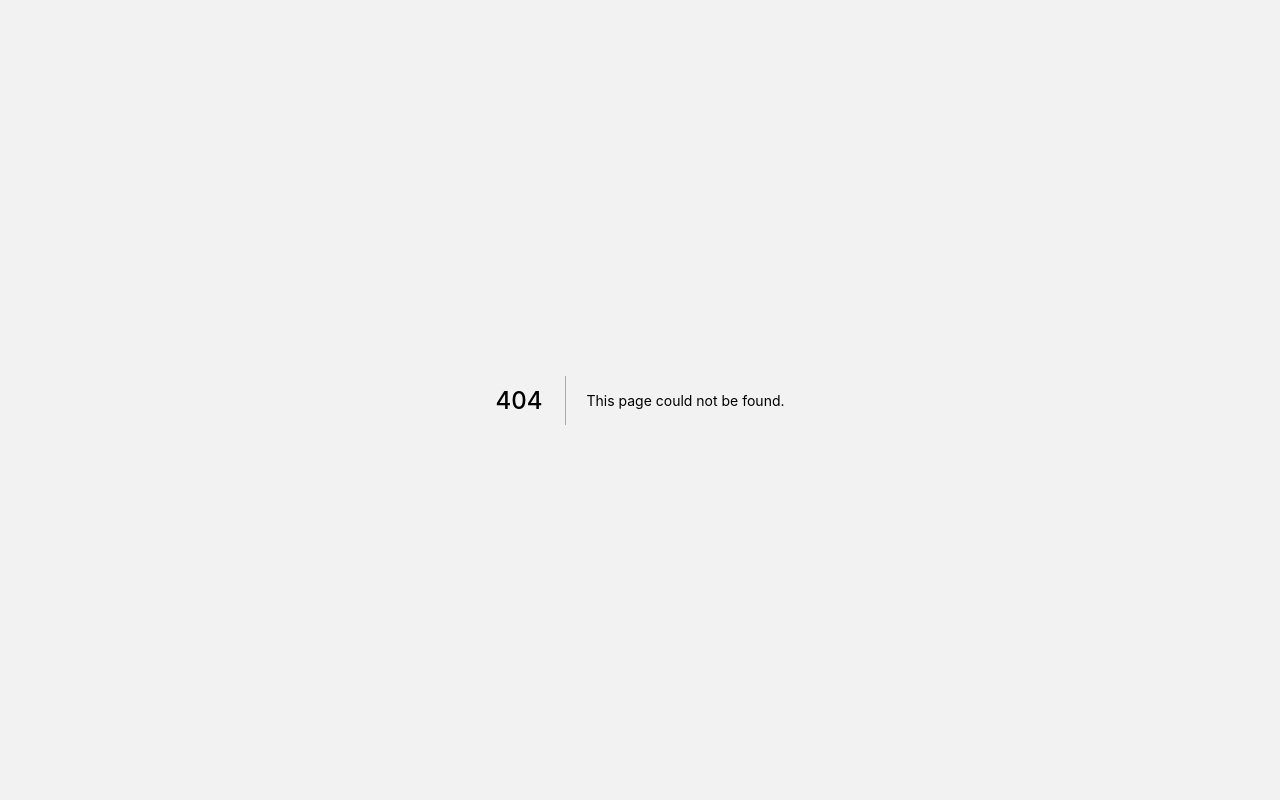
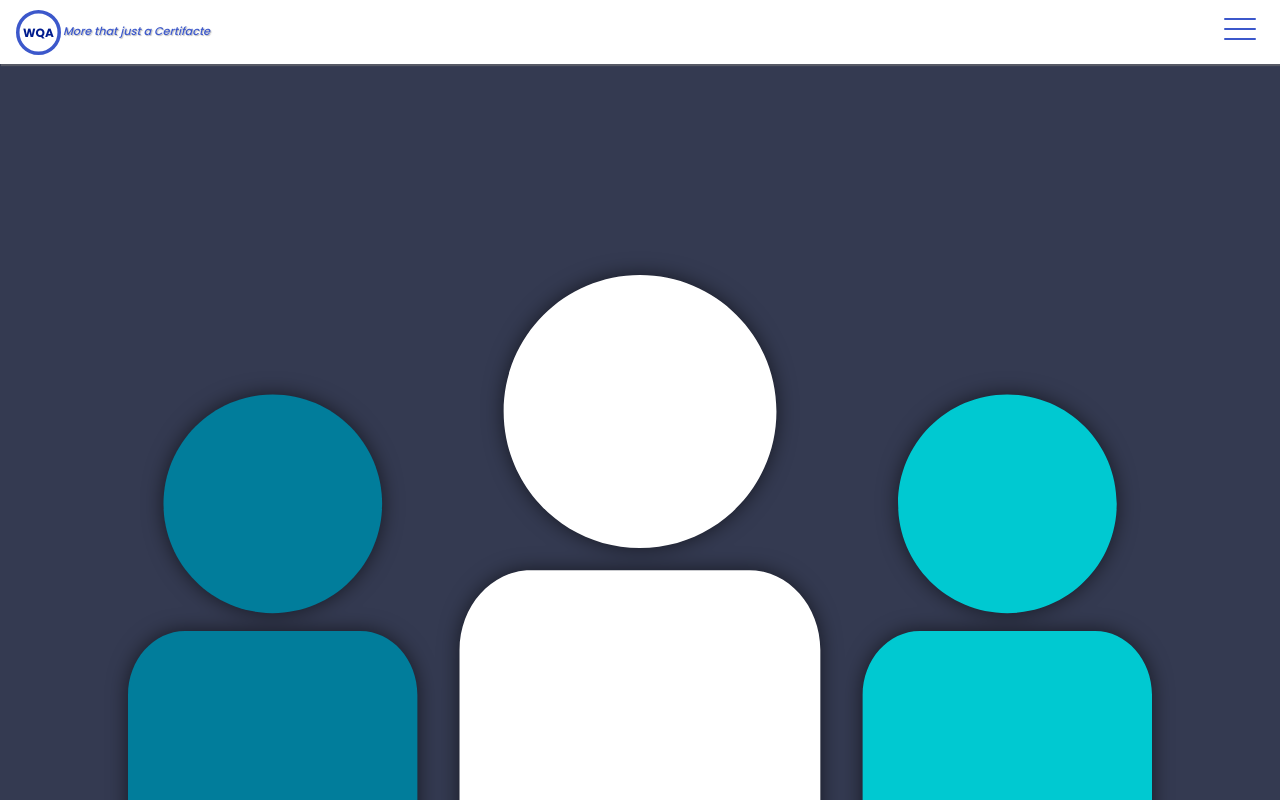
Before and after one commit to codenicer/codenicer.github.io, a Next.js app: page /contact_us in a window 1280 px wide. Before the commit this address had no page. Shown: the top 800 px of the page. Built offline with nearby package versions, Linux system fonts and the light colour scheme.

Commit message:
add contact us route

```diff
--- a/components/mobile-navbar.js
+++ b/components/mobile-navbar.js
@@ -171,6 +171,7 @@ export default function MobileNavbar({ done = true }) {
                 </Link>
               </li>
               <li>
+                <Link href="/contact_us">
                   <a>
                     <div className={styles.mobile_nav__list_cont}>
                       <svg width="20" height="20" viewBox="0 0 32.835 32.895">
@@ -190,6 +191,7 @@ export default function MobileNavbar({ done = true }) {
                       <p>Contact</p>
                     </div>
                   </a>
+                </Link>
               </li>
               <li>
                 <a>
--- /dev/null
+++ b/pages/contact_us/index.js
@@ -0,0 +1,31 @@
+import Head from 'next/head'
+import styles from '../../styles/about.module.scss'
+import MobileNavbar from '../../components/mobile-navbar'
+import SectionHeader from '../../components/section-header'
+import Footer from '../../components/footer'
+export default function ContactUs() {
+  return (
+    <>
+      <Head>
+        <meta charSet="utf-8" />
+        <meta http-equiv="X-UA-Compatible" content="IE=edge" />
+        <meta
+          name="viewport"
+          content="width=device-width, minimum-scale=1.0, maximum-scale=1.0, user-scalable=no"
+        />
+        <title>WQA | About</title>
+      </Head>
+      <header className={styles.nav_container}>
+        <MobileNavbar />
+      </header>
+      <main className="section_container">
+        <SectionHeader
+          imgSrc={'/assets/about_us.svg'}
+          title={'Contact Us'}
+          section={'Contact Us'}
+        />
+        <Footer />
+      </main>
+    </>
+  )
+}
```
Lines whose indentation alone changed are shown as unchanged.
